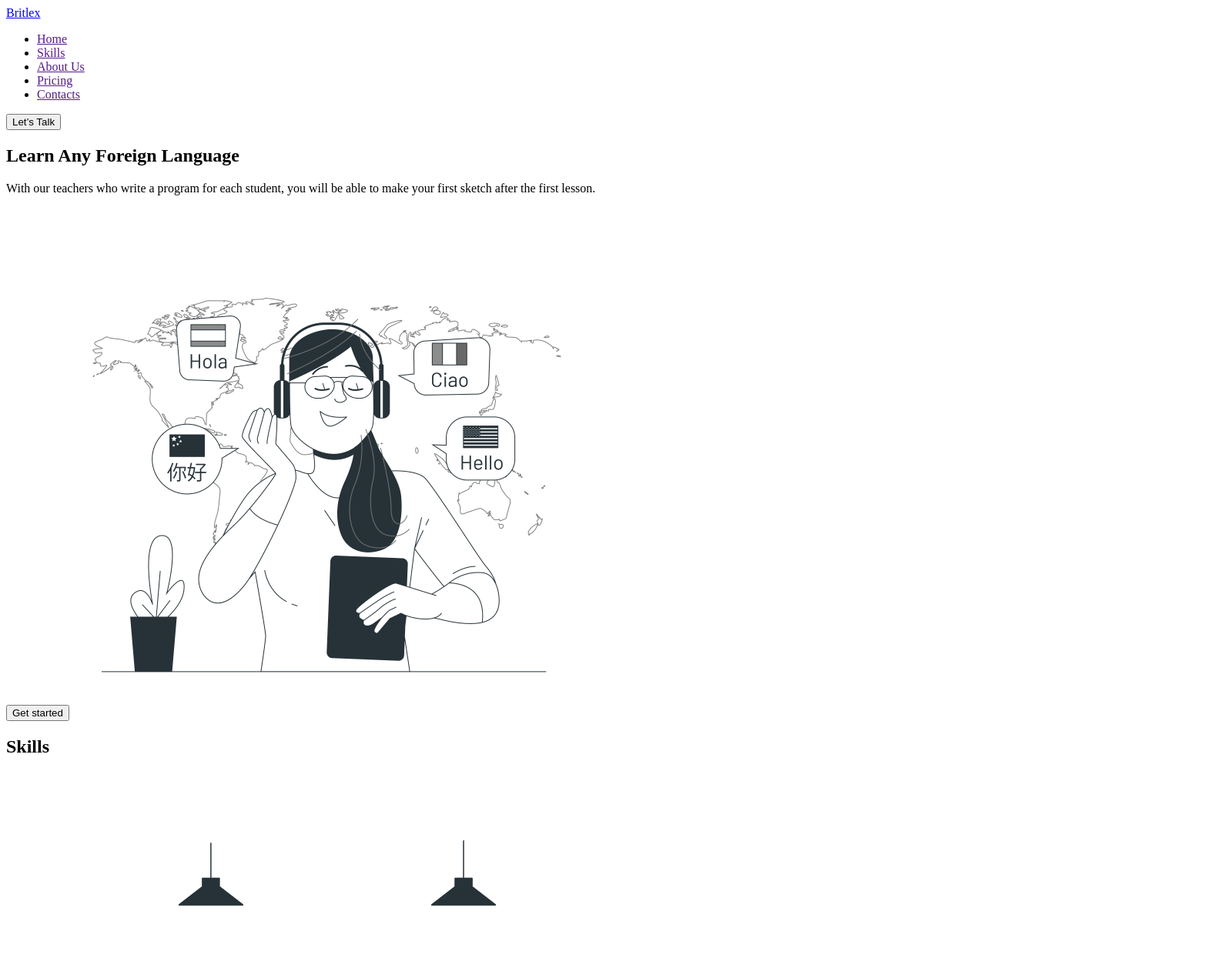
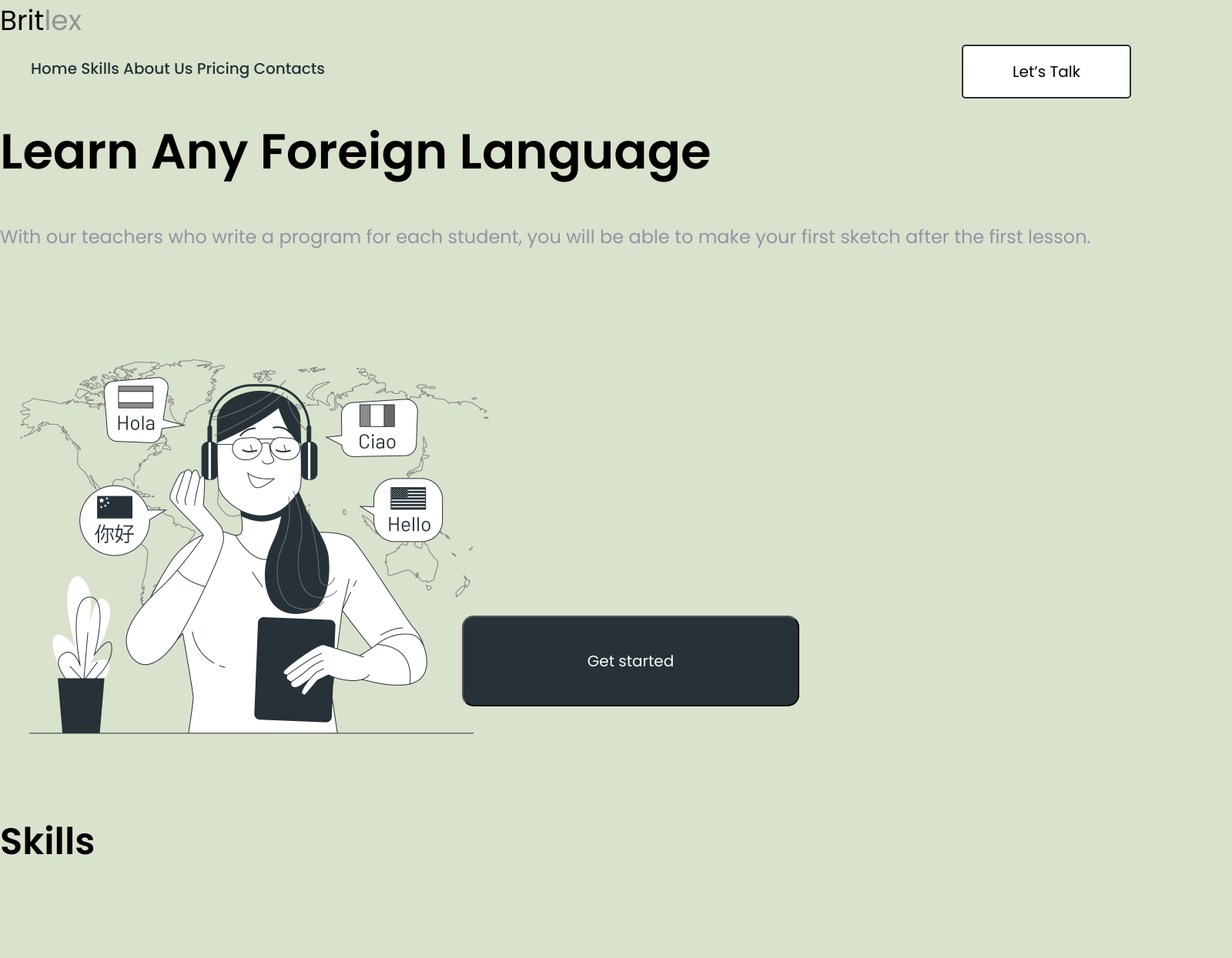
Before and after one commit to SergejZagorya/exp-britlex, a plain HTML site: page index.html in a window 1280 px wide. Shown: the top 1245 px of the page at 77% size, 1600 px wide, since content can reach past the window. Drawn offline with nearby package versions, Linux system fonts and the light colour scheme.

Commit message:
add skills

```diff
--- /dev/null
+++ b/css/stiles.css
@@ -0,0 +1,107 @@
+:root {
+  --primary-background-color: #ffffff;
+  --secondary-background-color: #f5f5f5;
+  --title-color: #000000;
+  --secondary-title-color: #263238;
+  --text-color: #8f95a5;
+  --main-weight: 400;
+  --secondary-weight: 600;
+  --tertiary-weight: 500;
+}
+
+li {
+  list-style: none;
+  display: inline-block;
+}
+
+a {
+  text-decoration: none;
+}
+
+*,
+*::before,
+*::after {
+  box-sizing: border-box;
+}
+
+.button {
+  padding: 0;
+}
+
+body {
+  width: 1600px;
+  font-family: "Poppins", sans-serif;
+  font-style: normal;
+  font-size: 20px;
+  background-color: rgb(217, 226, 204);
+  color: var(--text-color);
+}
+
+/* HEADER */
+
+.logo {
+  font-weight: var(--main-weight);
+  font-size: 36px;
+  line-height: 1.5;
+  color: var(--title-color);
+}
+
+.accent {
+  color: #939393;
+}
+
+.header-list {
+  font-weight: var(--tertiary-weight);
+  font-size: 20px;
+  line-height: 1.5;
+}
+
+.header-link {
+  color: var(--secondary-title-color);
+}
+
+.header-btn {
+  position: absolute;
+  width: 220px;
+  height: 70px;
+  left: 1249px;
+  top: 58px;
+
+  border: 2px solid var(--secondary-title-color);
+  border-radius: 5px;
+  background-color: var(--primary-background-color);
+}
+
+/* HERO */
+.hero-title {
+  font-weight: var(--secondary-weight);
+  font-size: 64px;
+  line-height: 1.25;
+  color: var(--title-color);
+}
+.hero-text {
+  font-weight: var(--main-weight);
+  font-size: 24px;
+  line-height: 1.5;
+}
+
+.hero-btn {
+  position: absolute;
+  width: 438px;
+  height: 118px;
+  left: 600px;
+  top: 800px;
+  color: var(--primary-background-color);
+
+  background: var(--secondary-title-color);
+  border-radius: 15px;
+}
+
+/* SKILLS */
+
+.skills-title {
+  font-weight: var(--secondary-weight);
+  font-size: 48px;
+  line-height: 1.6;
+  color: var(--title-color);
+}
--- a/index.html
+++ b/index.html
@@ -5,42 +5,46 @@
    <meta charset="UTF-8">
    <meta http-equiv="X-UA-Compatible" content="IE=edge">
    <meta name="viewport" content="width=device-width, initial-scale=1.0">
-   <title>Britlex</title>
    <link rel="preconnect" href="https://fonts.googleapis.com">
    <link rel="preconnect" href="https://fonts.gstatic.com" crossorigin>
    <link href="https://fonts.googleapis.com/css2?family=Poppins:wght@400;500;600&display=swap" rel="stylesheet">
+   <link rel="stylesheet" href="https://cdnjs.cloudflare.com/ajax/libs/modern-normalize/1.1.0/modern-normalize.min.css"
+      integrity="sha512-wpPYUAdjBVSE4KJnH1VR1HeZfpl1ub8YT/NKx4PuQ5NmX2tKuGu6U/JRp5y+Y8XG2tV+wKQpNHVUX03MfMFn9Q=="
+      crossorigin="anonymous" referrerpolicy="no-referrer" />
+   <link rel="stylesheet" href="./css/stiles.css">
+   <title>Britlex</title>
 </head>
 
 <body>
    <!-- HEADER -->
 
-   <header>
-      <a href="/">Britlex</a>
+   <header class="header">
+      <a href="/" class="logo">Brit<span class="accent">lex</span> </a>
       <nav>
-         <ul>
-            <li> <a href="">Home</a></li>
-            <li> <a href="">Skills</a></li>
-            <li> <a href="">About Us</a></li>
-            <li> <a href="">Pricing</a></li>
-            <li> <a href="">Contacts</a></li>
+         <ul class="header-list">
+            <li> <a href="" class="header-link">Home</a></li>
+            <li> <a href="" class="header-link">Skills</a></li>
+            <li> <a href="" class="header-link">About Us</a></li>
+            <li> <a href="" class="header-link">Pricing</a></li>
+            <li> <a href="" class="header-link">Contacts</a></li>
          </ul>
-         <button type="button">Let’s Talk</button>
+         <button type="button" class=" button header-btn">Let’s Talk</button>
       </nav>
    </header>
 
    <!-- HERO -->
-   <section>
-      <h1>Learn Any Foreign Language</h1>
-      <p>With our teachers who write a program for
+   <section class="hero-section">
+      <h1 class="hero-title">Learn Any Foreign Language</h1>
+      <p class="hero-text">With our teachers who write a program for
          each student, you will be able to make your
          first sketch after the first lesson.</p>
-      <button type="button">Get started</button>
+      <button type="button" class="button hero-btn">Get started</button>
       <img src="./images/headerimg.png" alt="Learning Languages" width="661" height="661">
    </section>
 
    <!-- Skills -->
    <section>
-      <h2>Skills</h2>
+      <h2 class="skills-title">Skills</h2>
       <ul>
          <li><img src="./images/speaking.png" alt="Speaking">
             <h3>Speaking</h3>
```
